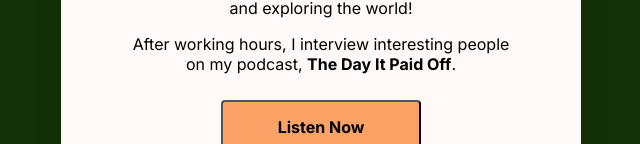
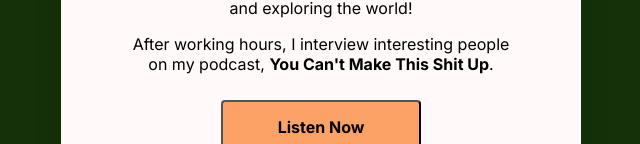
Before and after one commit to ezekielmiles/profile, a plain HTML site: page index.html in a window 1280 px wide. Shown: the part 514-658 px from the top of the page, without its empty margins (263-903 px from the left). Drawn offline with Linux system fonts and the light colour scheme.

Commit message:
changed podcast name

```diff
--- a/index.html
+++ b/index.html
@@ -18,7 +18,7 @@
       <h2></h2>
       <p>I love writing, self-development, copywriting and now, creating software products through code!</p>
       <p>I'm also interested in: personal knowledge management, entrepreneurship, football, podcasting and exploring the world! </p>
-      <p>After working hours, I interview interesting people on my podcast, <strong>The Day It Paid Off</strong>.</p>
+      <p>After working hours, I interview interesting people on my podcast, <strong>You Can't Make This Shit Up</strong>.</p>
       <button>Listen Now</button>
     </div>
     <div class="card2">
```
